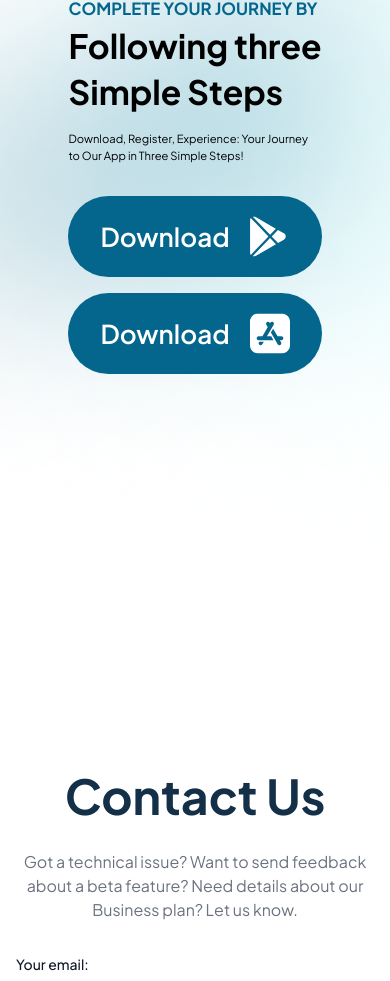
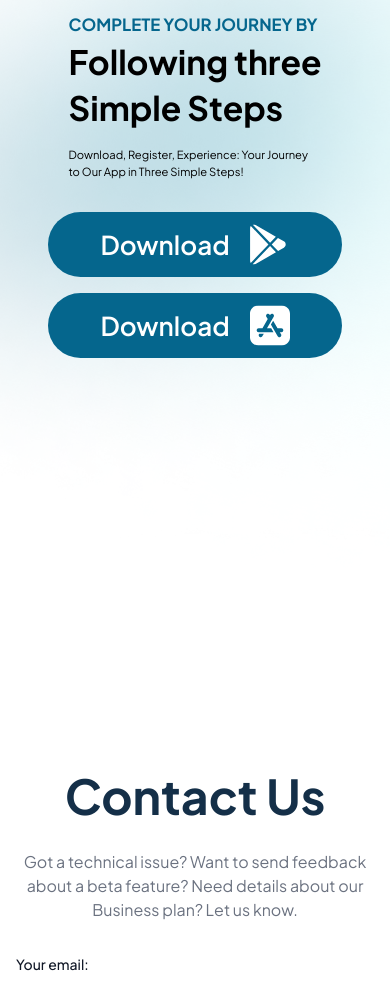
Before and after one commit to B2Yassine00/scia-tech-page, a React (Vite) app: page / in a window 390 px wide. Shown: the part 4891-5872 px from the top of the page. Built offline with nearby package versions, Linux system fonts and the light colour scheme.

Commit message:
the responsiveness of the animated button in the hero

```diff
--- a/src/components/Hero.jsx
+++ b/src/components/Hero.jsx
@@ -17,7 +17,7 @@ const Hero = () => {
 
                         <a href="#steps">
                           <br />
-                          <button className="bg-[#05668D] border-4 border-transparent hover:border-[#05668D] hover:bg-white hover:text-[#05668D] mt-4 items-center flex gap-5 text-white font-semibold text-2xl pl-10 py-2 pr-5 rounded-[150px] text-center hover:svg-fill-[#05668D]">
+                          <button className="bg-[#05668D] border-4 border-transparent hover:border-[#05668D] hover:bg-white hover:text-[#05668D] mt-4 items-center flex gap-5 text-white font-semibold text-2xl pl-10 py-2 pr-5 rounded-[150px] text-center hover:svg-fill-[#05668D] transition-all ease-out duration-300">
                             Get Started
                             <svg width="40" height="41" viewBox="0 0 40 41" fill="none" xmlns="http://www.w3.org/2000/svg">
                               <path
@@ -33,7 +33,7 @@ const Hero = () => {
                     <img src={foot} alt="foot" className="hidden lg:flex mt-[-10rem] w-full" />
                 </div>
             </div>
-            <div className='absolute xs:bottom-10 bottom-32 w-full flex justify-center items-start'>
+            <div className='absolute bottom-10 w-full flex justify-center items-start'>
             <a href='#about'>
               <div className='w-[35px] h-[64px] rounded-3xl border-4 border-[#05668D] flex justify-center items-start p-2'>
                 <motion.div
--- a/src/components/Steps.jsx
+++ b/src/components/Steps.jsx
@@ -103,13 +103,31 @@ const Steps = () => {
             <p className="font-light text-[0.70rem] md:text-[28px] mt-4">Download, Register, Experience: Your Journey <br /> to Our App in Three Simple Steps!</p>
           </div>
           <div className="md:flex mt-4 gap-6">
-            <button className="bg-[#05668D] border-4 border-transparent hover:border-[#05668D] hover:bg-white hover:text-[#05668D] mt-4 items-center justify-center flex gap-5 text-white font-semibold text-[26px] px-12 md:px-10 py-4 rounded-[150px] text-center hover:svg-fill-[#05668D]">
+            <button className="bg-[#05668D] border-4 border-transparent hover:border-[#05668D] hover:bg-white hover:text-[#05668D] mt-4 items-center justify-center flex gap-5 text-white font-semibold text-[26px] px-12 md:px-10 py-2 md:py-4 rounded-[150px] text-center hover:svg-fill-[#05668D] transition-all ease-out duration-300">
               Download
-              <img src={play_store} alt="" />
+              <svg width="40" height="41" viewBox="0 0 40 41" fill="none" xmlns="http://www.w3.org/2000/svg">
+              <g clip-path="url(#clip0_356_1307)">
+              <path d="M0.815469 1.97309C0.341797 2.59903 0.078125 3.36903 0.078125 4.19301V36.8065C0.078125 37.5719 0.306406 38.2909 0.71875 38.8915L18.4641 20.3819L0.815469 1.97309ZM20.0888 18.687L25.8456 12.6823L5.60969 0.99942C4.73156 0.492076 3.72383 0.371842 2.78359 0.636138L20.0888 18.687ZM20.0888 22.0766L2.60859 40.3096C2.98147 40.4354 3.37233 40.4997 3.76586 40.5C4.39914 40.5 5.03266 40.3334 5.60977 40.0002L25.9912 28.2329L20.0888 22.0766ZM33.8538 17.3061L27.9377 13.8903L21.7139 20.3817L28.0829 27.0253L33.8538 23.6934C35.0085 23.0269 35.698 21.8328 35.698 20.4997C35.698 19.1665 35.0085 17.9725 33.8538 17.3061Z" fill="currentColor"/>
+              </g>
+              <defs>
+              <clipPath id="clip0_356_1307">
+              <rect width="40" height="40" fill="white" transform="translate(0 0.5)"/>
+              </clipPath>
+              </defs>
+              </svg>
             </button>
-            <button className="bg-[#05668D] border-4 border-transparent hover:border-[#05668D] hover:bg-white hover:text-[#05668D] mt-4 items-center justify-center flex gap-5 text-white font-semibold text-[26px] px-12 md:px-10 py-4 rounded-[150px] text-center hover:svg-fill-[#05668D]">
+            <button className="bg-[#05668D] border-4 border-transparent hover:border-[#05668D] hover:bg-white hover:text-[#05668D] mt-4 items-center justify-center flex gap-5 text-white font-semibold text-[26px] px-12 md:px-10 py-2 md:py-4 rounded-[150px] text-center hover:svg-fill-[#05668D] svg-fill-white transition-all ease-out duration-300">
               Download
-              <img src={app_store} alt="" />
+              <svg width="40" height="41" viewBox="0 0 40 41" fill="none" xmlns="http://www.w3.org/2000/svg">
+              <g clip-path="url(#clip0_356_1315)">
+              <path d="M31.7969 0.5H8.20312C3.67992 0.5 0 4.17992 0 8.70312V32.2969C0 36.8201 3.67992 40.5 8.20312 40.5H31.7969C36.3201 40.5 40 36.8201 40 32.2969V8.70312C40 4.17992 36.3201 0.5 31.7969 0.5ZM12.3163 31.3215C11.955 31.9473 11.2971 32.2976 10.6216 32.2977C10.2798 32.2978 9.94405 32.2076 9.64828 32.0364C8.71562 31.498 8.39492 30.3011 8.93336 29.3684L9.3175 28.7031H13.828L12.3163 31.3215ZM8.63281 27.1406C7.55586 27.1406 6.67969 26.2645 6.67969 25.1875C6.67969 24.1105 7.55586 23.2344 8.63281 23.2344H12.4748L17.7447 14.1067L16.3165 11.633C15.778 10.7003 16.0987 9.50344 17.0313 8.96492C17.964 8.42648 19.1609 8.74727 19.6994 9.67984L20 10.2005L20.3006 9.67992C20.8393 8.74719 22.0362 8.42656 22.9686 8.965C23.4204 9.22586 23.7436 9.64703 23.8786 10.1509C24.0137 10.6548 23.9443 11.1813 23.6834 11.633L16.9854 23.2344H21.2103L23.4656 27.1406H8.63281ZM31.3672 27.1406H29.7804L31.0666 29.3684C31.6051 30.3009 31.2844 31.4978 30.3518 32.0363C30.0508 32.2101 29.7167 32.2989 29.3783 32.2989C29.2086 32.2989 29.038 32.2766 28.8696 32.2315C28.3656 32.0964 27.9445 31.7732 27.6836 31.3213L20.902 19.5754L23.1573 15.6691L27.5252 23.2344H31.3672C32.4441 23.2344 33.3203 24.1105 33.3203 25.1875C33.3203 26.2645 32.4441 27.1406 31.3672 27.1406Z" fill="currentColor"/>
+              </g>
+              <defs>
+              <clipPath id="clip0_356_1315">
+              <rect width="40" height="40" fill="white" transform="translate(0 0.5)"/>
+              </clipPath>
+              </defs>
+              </svg>
             </button>
           </div>
         </div>
```
Also changed, not shown: src/assets/app_store.svg, src/assets/play_store.svg. Lines whose indentation alone changed are shown as unchanged.
